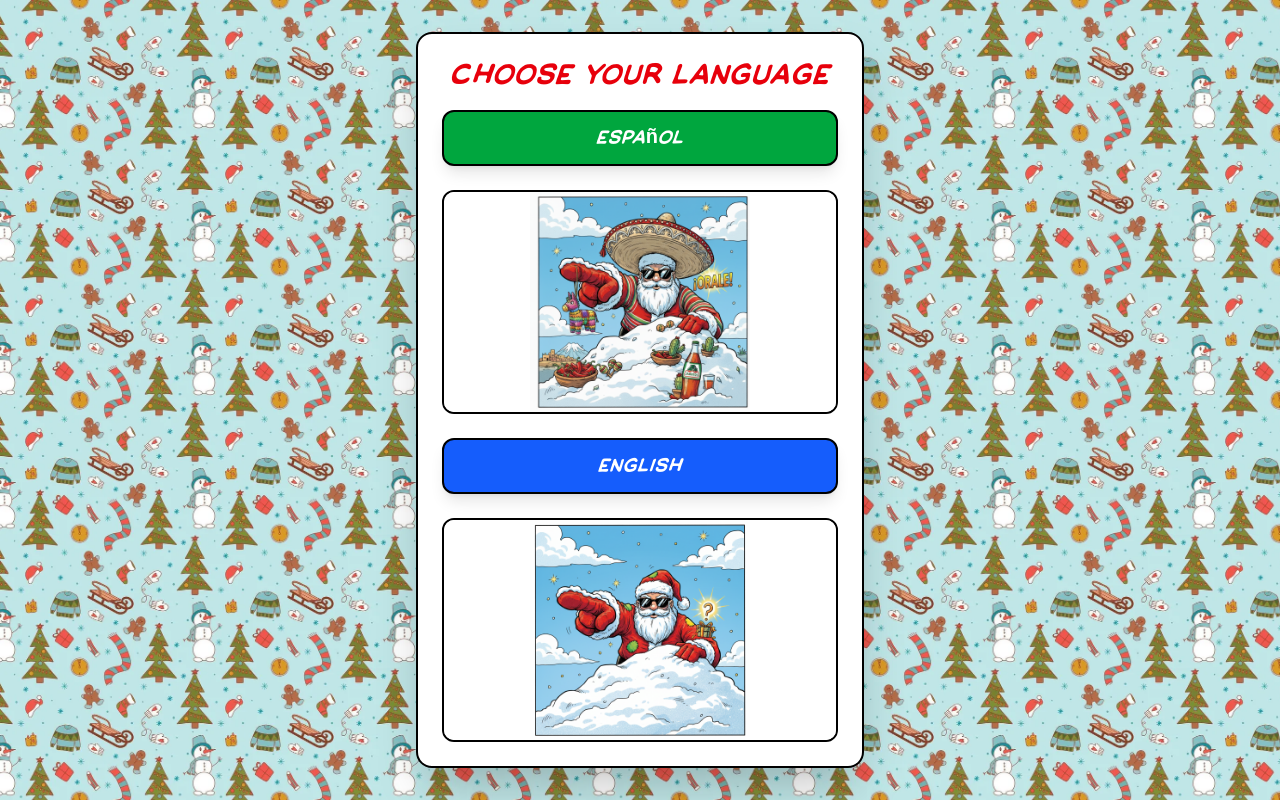
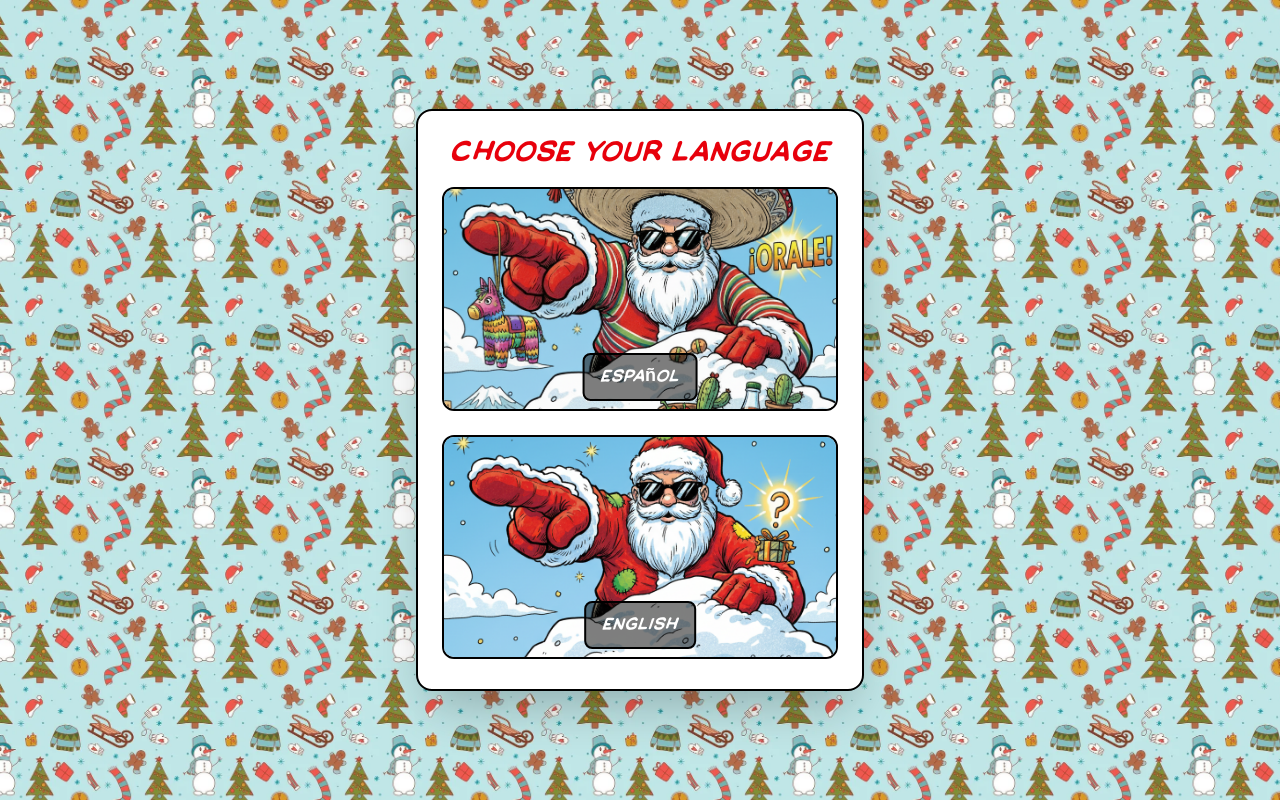
Before and after one commit to MatteoVolpi1/SecretSanta, a Next.js app: page /landing in a window 1280 px wide. Built offline with nearby package versions, Linux system fonts and the light colour scheme.

Commit message:
Enhance language support: add language selection confirmation, improve error messages, and update i18n for Spanish and English

```diff
--- a/app/api/person/route.ts
+++ b/app/api/person/route.ts
@@ -1,9 +1,18 @@
 import { NextResponse } from "next/server";
+import { getMessages } from "@/lib/i18n";
 import { getDb, PersonDoc } from "@/lib/mongo";
 
 type RequestBody = { code?: string };
 
 export async function POST(req: Request) {
+  const getLangFromReq = (req: Request): "en" | "es" => {
+    const cookieHeader = req.headers.get("cookie") || "";
+    const match = cookieHeader.match(/(?:^|;\s*)lang=([^;]+)/);
+    const val = match?.[1];
+    return val === "es" ? "es" : "en";
+  };
+  const lang = getLangFromReq(req);
+  const t = getMessages(lang);
   let body: RequestBody;
   try {
     body = await req.json();
@@ -12,12 +21,12 @@ export async function POST(req: Request) {
   }
   const rawCode = body.code;
   const code = typeof rawCode === "string" ? rawCode.trim().toUpperCase() : "";
-  if (!code) return NextResponse.json({ error: "Missing code" }, { status: 400 });
+  if (!code) return NextResponse.json({ error: t.insertCodeWarning }, { status: 400 });
 
   // Strict validation: only A-Z0-9, length 5-16. Prevents operator injection & weird unicode.
   const CODE_PATTERN = /^[A-Z0-9]{5,16}$/;
   if (!CODE_PATTERN.test(code)) {
-    return NextResponse.json({ error: "Invalid code format" }, { status: 400 });
+    return NextResponse.json({ error: t.insertCodeWarning }, { status: 400 });
   }
 
   // Try DB, fall back to mock if env not set
@@ -26,9 +35,9 @@ export async function POST(req: Request) {
     const coll = db.collection<PersonDoc>("persons");
     // Ensure unique index on { code } in production for efficiency & integrity.
     const person = await coll.findOne({ code });
-    if (!person) return NextResponse.json({ error: "Code not found" }, { status: 404 });
+    if (!person) return NextResponse.json({ error: t.codeNotFound }, { status: 404 });
     if (person.seen) {
-      return NextResponse.json({ error: "Code already used" }, { status: 409 });
+      return NextResponse.json({ error: t.usedCodeWarning }, { status: 409 });
     }
     await coll.updateOne({ code }, { $set: { seen: true } });
     return NextResponse.json({ person: { name: person.name, hints: person.hints, code, seen: true } });
--- a/app/landing/page.tsx
+++ b/app/landing/page.tsx
@@ -3,14 +3,18 @@
 import Image from "next/image";
 import { useRouter } from "next/navigation";
 import { useLanguage } from "@/components/LanguageProvider";
+import { useState } from "react";
+import { getMessages } from "@/lib/i18n";
 
 export default function Landing() {
   const router = useRouter();
   const { setLang } = useLanguage();
+  const [pendingLang, setPendingLang] = useState<"en" | "es" | null>(null);
+  const [showConfirm, setShowConfirm] = useState(false);
 
   const choose = (lang: "en" | "es") => {
-    setLang(lang);
-    router.push("/");
+    setPendingLang(lang);
+    setShowConfirm(true);
   };
 
   return (
@@ -27,28 +31,71 @@ export default function Landing() {
           <h1 className="text-3xl font-black text-center mb-4 text-red-600">Choose your language</h1>
           <div className="space-y-6">
             <button
-              className="w-full bg-green-600 hover:bg-green-700 text-white font-black text-xl py-3 px-6 rounded-xl border-2 border-black shadow-lg"
+              type="button"
+              className="relative w-full h-56 border-2 border-black rounded-xl overflow-hidden cursor-pointer group"
               onClick={() => choose("es")}
             >
-              Español
+              <Image
+                src="/images/comics/mexican_santa3.png"
+                alt="Santa Mexicano"
+                fill
+                className="object-cover bg-white"
+                style={{ transform: "scale(1.15)" }}
+              />
+              <span className="absolute bottom-2 left-1/2 -translate-x-1/2 bg-black/50 text-white px-4 py-2 rounded-lg border-2 border-black font-black text-lg">
+                Español
+              </span>
             </button>
-            <div className="relative w-full h-56 border-2 border-black rounded-xl overflow-hidden cursor-pointer" onClick={() => choose("es")}
-            >
-              <Image src="/images/comics/mexican_santa3.png" alt="Santa Mexicano" fill className="object-contain bg-white" />
-            </div>
 
             <button
-              className="w-full bg-blue-600 hover:bg-blue-700 text-white font-black text-xl py-3 px-6 rounded-xl border-2 border-black shadow-lg"
+              type="button"
+              className="relative w-full h-56 border-2 border-black rounded-xl overflow-hidden cursor-pointer group"
               onClick={() => choose("en")}
             >
-              English
+              <Image
+                src="/images/comics/secretsanta.png"
+                alt="Secret Santa"
+                fill
+                className="object-cover bg-white"
+                style={{ transform: "scale(1.15)" }}
+              />
+              <span className="absolute bottom-2 left-1/2 -translate-x-1/2 bg-black/50 text-white px-4 py-2 rounded-lg border-2 border-black font-black text-lg">
+                English
+              </span>
             </button>
-            <div className="relative w-full h-56 border-2 border-black rounded-xl overflow-hidden cursor-pointer" onClick={() => choose("en")}
-            >
-              <Image src="/images/comics/secretsanta.png" alt="Secret Santa" fill className="object-contain bg-white" />
+          </div>
+        </div>
+        {showConfirm && pendingLang && (
+          <div className="fixed inset-0 z-50 flex items-center justify-center">
+            <div className="absolute inset-0 bg-black/50" onClick={() => setShowConfirm(false)} />
+            <div className="relative bg-white border-2 border-black rounded-2xl shadow-2xl max-w-md w-full mx-4 p-6">
+              <h2 className="text-2xl font-black text-red-600 mb-3 text-center">🌐</h2>
+              <p className="text-gray-800 font-bold text-center mb-4">
+                {getMessages(pendingLang).languageConfirmBody(pendingLang)}
+              </p>
+              <div className="flex gap-3">
+                <button
+                  className="flex-1 bg-gray-200 hover:bg-gray-300 text-black font-black py-3 px-4 rounded-xl border-2 border-black shadow-md"
+                  onClick={() => setShowConfirm(false)}
+                >
+                  {getMessages(pendingLang).confirmCancel}
+                </button>
+                <button
+                  className="flex-1 bg-red-600 hover:bg-red-700 text-white font-black py-3 px-4 rounded-xl border-2 border-black shadow-md"
+                  onClick={() => {
+                    const lang = pendingLang;
+                    setShowConfirm(false);
+                    setPendingLang(null);
+                    setLang(lang);
+                    router.push("/");
+                  }}
+                >
+                  {getMessages(pendingLang).confirmProceed}
+                </button>
+              </div>
             </div>
           </div>
-        </div>
+        )}
       </main>
     </div>
   );
--- a/lib/i18n.ts
+++ b/lib/i18n.ts
@@ -9,6 +9,7 @@ type Messages = {
   insertCodeWarning: string;
   usedCodeWarning: string;
   codePlaceholder: string;
+  codeNotFound: string;
   rulesTitle: string;
   rulesHeader: string;
   rulesList: string[];
@@ -22,6 +23,8 @@ type Messages = {
   giftIdeasTitle: string;
   copyLabel: string;
   copiedLabel: string;
+  languageSetInfo: (lang: "en" | "es") => string;
+  languageConfirmBody: (lang: "en" | "es") => string;
 };
 
 const en: Messages = {
@@ -32,7 +35,8 @@ const en: Messages = {
   discoverCtaShort: "Discover your pair!",
   insertCodeWarning: "⚠️ Insert your secret code!",
   usedCodeWarning:
-    "⚠️ This code has already been used. If this is a mistake, please contact Banesita.",
+    "⚠️ this code has already been used. If this is a mistake, please contact banesita.",
+  codeNotFound: "⚠️ code not found",
   codePlaceholder: "Your code...",
   rulesTitle: "🎉 Welcome to Secret Santa 2025! 🎉",
   rulesHeader: "Fairness rules",
@@ -54,6 +58,14 @@ const en: Messages = {
   giftIdeasTitle: "Gift Ideas",
   copyLabel: "Copy",
   copiedLabel: "Copied!",
+  languageSetInfo: (lang) =>
+    lang === "es"
+      ? "The site language will be set to Spanish."
+      : "The site language will be set to English.",
+  languageConfirmBody: (lang) =>
+    lang === "es"
+      ? "Are you sure? Site language will be set to Spanish."
+      : "Are you sure? Site language will be set to English.",
 };
 
 const es: Messages = {
@@ -64,7 +76,8 @@ const es: Messages = {
   discoverCtaShort: "Descubre tu pareja",
   insertCodeWarning: "⚠️ ¡Ingresa tu código secreto!",
   usedCodeWarning:
-    "⚠️ Este código ya ha sido usado. Si es un error, por favor contacta a Banesita.",
+    "⚠️ este código ya ha sido usado. Si es un error, por favor contacta a banesita.",
+  codeNotFound: "⚠️ código no encontrado",
   codePlaceholder: "Tu código...",
   rulesTitle: "🎉 ¡Bienvenido a Amigo Secreto 2025! 🎉",
   rulesHeader: "Reglas de equidad",
@@ -86,6 +99,14 @@ const es: Messages = {
   giftIdeasTitle: "Ideas de regalo",
   copyLabel: "Copiar",
   copiedLabel: "¡Copiado!",
+  languageSetInfo: (lang) =>
+    lang === "es"
+      ? "El idioma del sitio se establecerá en Español."
+      : "El idioma del sitio se establecerá en Inglés.",
+  languageConfirmBody: (lang) =>
+    lang === "es"
+      ? "¿Estás seguro? El idioma del sitio será Español."
+      : "¿Estás seguro? El idioma del sitio será Inglés.",
 };
 
 export function getMessages(lang: Lang): Messages {
```
Also changed, not shown: public/images/comics/mexican_santa3.png.
